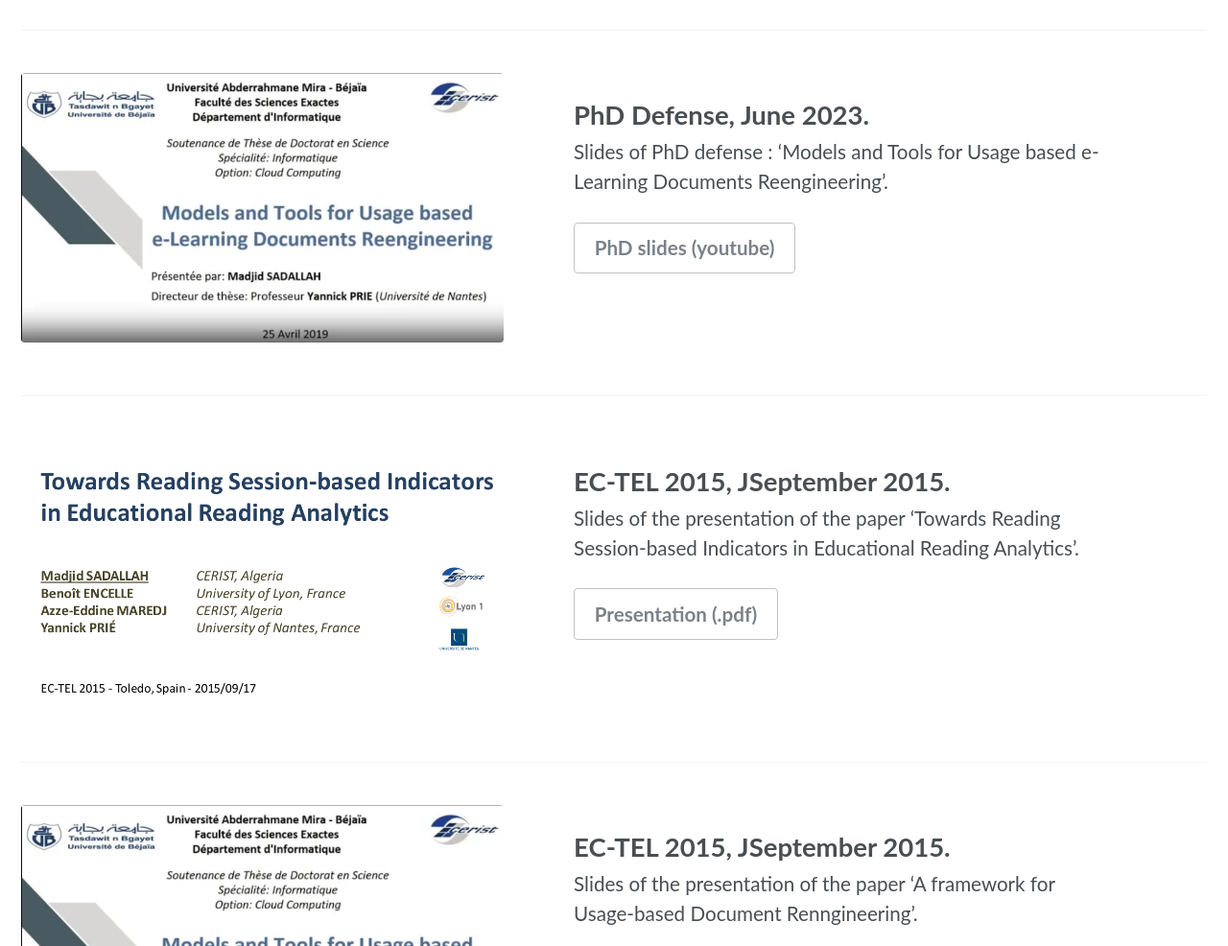
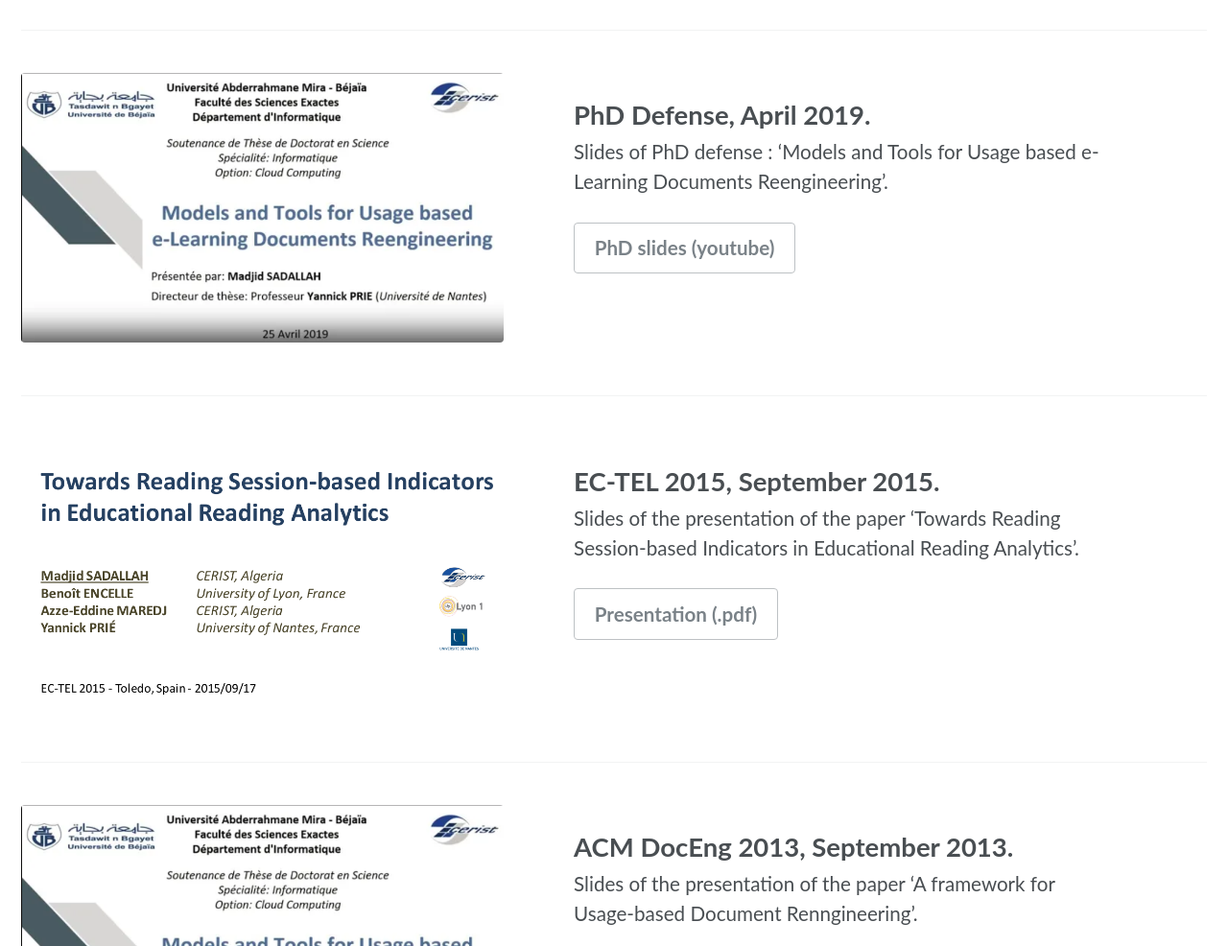
Before and after one commit to smadjid/minimal, a Jekyll site: the page built from _pages/presentations.md, in a window 1280 px wide. Shown: the part 758-1744 px from the top of the page at 96% size. Built offline with Jekyll 4.4.1, drawn with Linux system fonts in a browser that asks for light colours; some web fonts are replaced.

Commit message:
presentations

```diff
--- a/_pages/presentations.md
+++ b/_pages/presentations.md
@@ -22,7 +22,7 @@ feature_row_csedu:
 feature_row_phd:
   - image_path: /assets/images/phd_slides.png
     alt: "PhD Defense"
-    title: 'PhD Defense, June 2023.'
+    title: 'PhD Defense, April 2019.'
     excerpt: "Slides of PhD defense : 'Models and Tools for Usage based e-Learning Documents Reengineering'."
     btn_label: "PhD slides (youtube)"
     btn_class: "btn--inverse"
@@ -31,7 +31,7 @@ feature_row_phd:
 feature_row_ectel2015:
   - image_path: /assets/images/ectel2015.png
     alt: "EC-TEL 2015"
-    title: 'EC-TEL 2015, JSeptember 2015.'
+    title: 'EC-TEL 2015, September 2015.'
     excerpt: "Slides of the presentation of the paper 'Towards Reading Session-based Indicators in Educational Reading Analytics'."
     url: "/media/presentations/ectel2015_slides.pdf"
     btn_label: "Presentation (.pdf)"
@@ -39,8 +39,8 @@ feature_row_ectel2015:
 
 feature_row_doceng2013:
   - image_path: /assets/images/doceng2013.png
-    alt: "EC-TEL 2015"
-    title: 'EC-TEL 2015, JSeptember 2015.'
+    alt: "ACM DocEng 2013"
+    title: 'ACM DocEng 2013, September 2013.'
     excerpt: "Slides of the presentation of the paper 'A framework for Usage-based Document Renngineering'."
     url: "/media/presentations/doceng2013.pdf"
     btn_label: "Presentation (.pdf)"
```
Also changed, not shown: _pages/home.md (+2 -2 lines).
